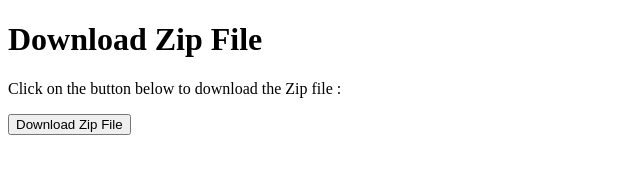
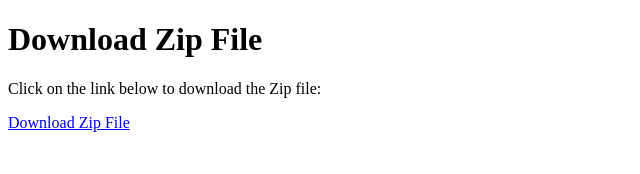
Before and after one commit to Ayush-hh/Ayush, a plain HTML site: page Index.html in a window 1280 px wide. Shown: the whole page, without its empty margins (0-640 px from the left). Drawn offline with Linux system fonts and the light colour scheme.

Commit message:
Update Index.html

```diff
--- a/Index.html
+++ b/Index.html
@@ -7,9 +7,7 @@
 </head>
 <body>
     <h1>Download Zip File</h1>
-    <p>Click on the button below to download the Zip file : </p>
-    <a href="HodoPedia.zip" download>
-        <button>Download Zip File</button>
-    </a>
+    <p>Click on the link below to download the Zip file:</p>
+    <a href="HodoPedia.zip" download>Download Zip File</a>
 </body>
 </html>
```
